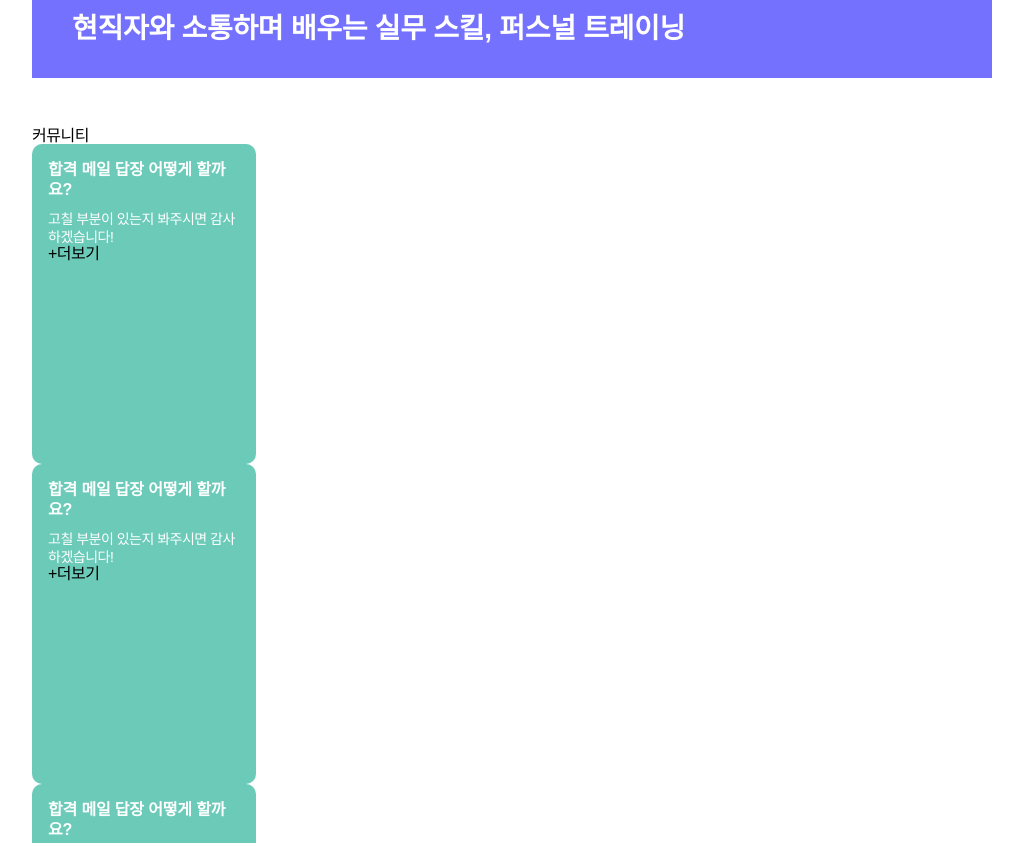
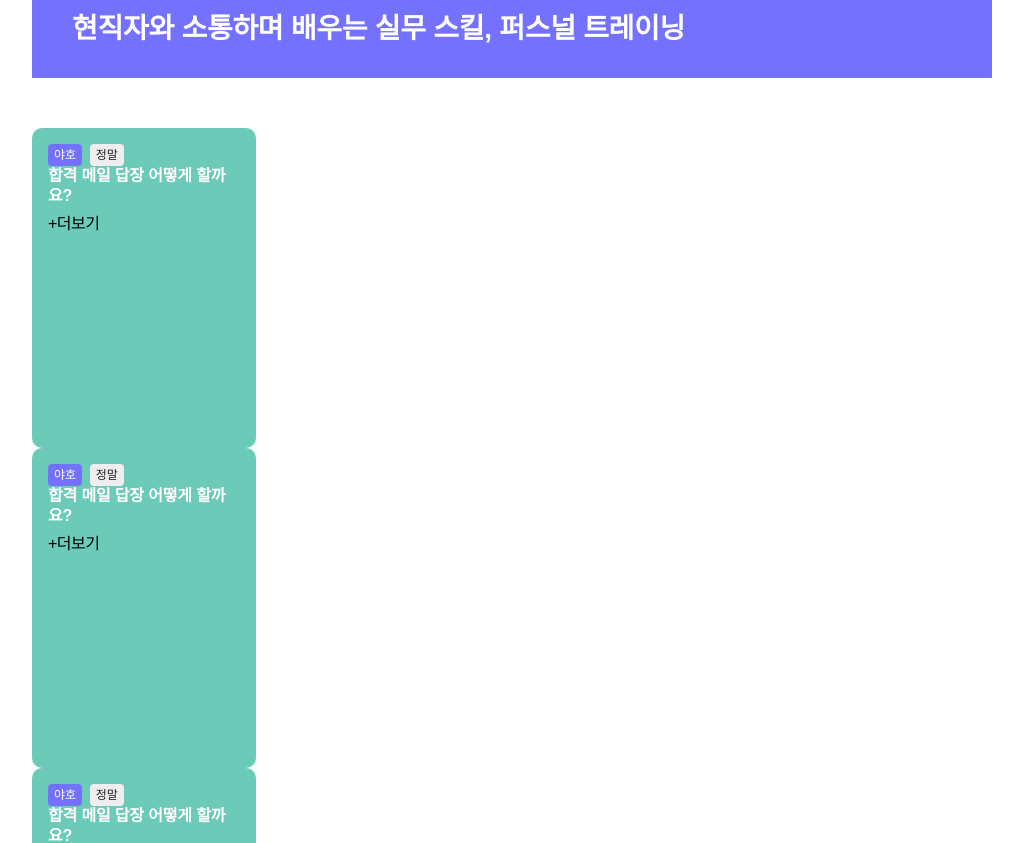
Before and after one commit to JangSaeYoung/my-caffein, a React (Create React App) app: page / in a window 1280 px wide. Shown: the part 1380-2223 px from the top of the page, without its empty margins (18-1041 px from the left). Built offline with nearby package versions, Linux system fonts and the light colour scheme.

Commit message:
[Feat]Home에서 생성한 mock데이터로 props로 전달

```diff
--- a/src/pages/Home/Components/CommunitySection.tsx
+++ b/src/pages/Home/Components/CommunitySection.tsx
@@ -11,48 +11,13 @@ interface IncoProps {
   commus: InCommunity[];
 }
 
-const CommunitySection = ({ commus }: IncoProps) => {
-  const commucards = [
-    {
-      id: 0,
-      tags: [],
-      title: "합격 메일 답장 어떻게 할까요?",
-      questions: "고칠 부분이 있는지 봐주시면 감사하겠습니다!",
-      content: "",
-      comments: [],
-    },
-    {
-      id: 1,
-      tags: [],
-      title: "합격 메일 답장 어떻게 할까요?",
-      questions: "고칠 부분이 있는지 봐주시면 감사하겠습니다!",
-      content: "",
-      comments: [],
-    },
-    {
-      id: 2,
-      tags: [],
-      title: "합격 메일 답장 어떻게 할까요?",
-      questions: "고칠 부분이 있는지 봐주시면 감사하겠습니다!",
-      content: "",
-      comments: [],
-    },
-    {
-      id: 3,
-      tags: [],
-      title: "합격 메일 답장 어떻게 할까요?",
-      questions: "고칠 부분이 있는지 봐주시면 감사하겠습니다!",
-      content: "",
-      comments: [],
-    },
-  ];
-
+const CommunitySection = ({ title, commus }: IncoProps) => {
   return (
     <Container>
-      <div className="section-title">커뮤니티</div>
+      <div className="section-title">{title}</div>
       <div className="camp-cards">
-        {commucards.map(commu => (
-          <CommunityCard commu={commu} key={commu.id} />
+        {commus.map(community => (
+          <CommunityCard commu={community} key={community.id} />
         ))}
       </div>
     </Container>
```
